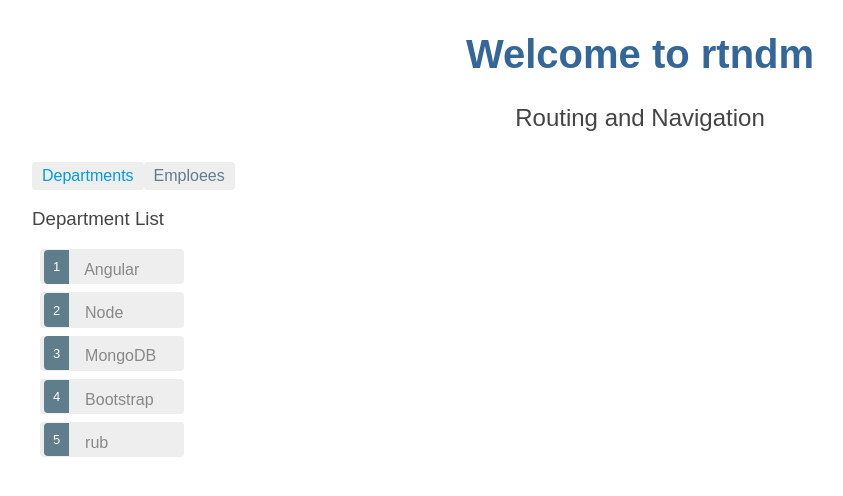
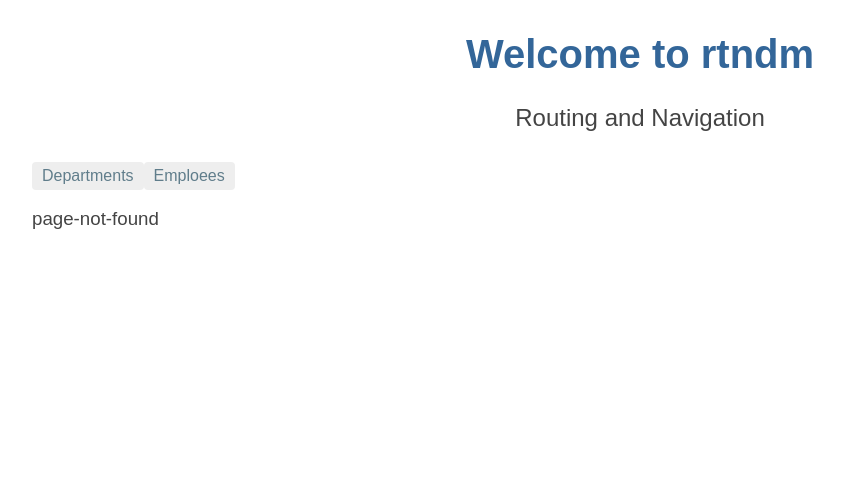
Before and after one commit to vishalrindhe/routing-demo, an Angular app: page /departments in a window 1280 px wide. Shown: the top 496 px of the page, without its empty margins (0-843 px from the left). Built offline with nearby package versions, Linux system fonts and the light colour scheme.

Commit message:
relative routing 28: chang URL dept to dept-list

```diff
--- a/src/app/app.component.html
+++ b/src/app/app.component.html
@@ -3,7 +3,7 @@
 <h2>Routing and Navigation </h2>
 </div>
 <nav>
-    <a routerLink="/departments" routerLinkActive="active">Departments </a>
+    <a routerLink="/department-list" routerLinkActive="active">Departments </a>
     <a routerLink="/employees" routerLinkActive="active" >Emploees </a>
 
 </nav>
--- a/src/app/dept-detail/dept-detail.component.ts
+++ b/src/app/dept-detail/dept-detail.component.ts
@@ -18,7 +18,7 @@ import { ActivatedRoute, Router, ParamMap } from '@angular/router';
 })
 export class DeptDetailComponent implements OnInit {
 
-  public deptId;
+  public deptId: number;
 
   constructor(private route: ActivatedRoute, private router: Router ) { }
 
@@ -35,18 +35,19 @@ export class DeptDetailComponent implements OnInit {
 
   goPrevious(){
     let previousId = this.deptId - 1;
-    this.router.navigate(['/departments', previousId ]);
+    this.router.navigate(['/department-list', previousId ]);
   }
 
 
   goNext(){
     let nextId = this.deptId + 1;
-    this.router.navigate(['/departments', nextId ]);
+    this.router.navigate(['/department-list', nextId ]);
   }
 
   gotoDept(){
     let selectedId = this.deptId ? this.deptId : null;
-     this.router.navigate(['/departments', {id:selectedId, test: "TestValue"} ]);
+    //  this.router.navigate(['/departments', {id:selectedId, test: "TestValue"} ]);
+    this.router.navigate(['../', {id: selectedId}], {relativeTo: this.route});
   }
 
 }
--- a/src/app/deptlist/deptlist.component.ts
+++ b/src/app/deptlist/deptlist.component.ts
@@ -1,5 +1,6 @@
 import { Component, OnInit } from '@angular/core';
-import { ActivatedRoute,Router, ParamMap } from '@angular/router';
+import { ActivatedRoute, Router, ParamMap } from '@angular/router';
+
 
 @Component({
   selector: 'app-deptlist',
@@ -41,13 +42,12 @@ export class DeptlistComponent implements OnInit {
         }
 
   onSelect(department){
-    this.router.navigate(['/departments', department.id ]);
+    this.router.navigate(['/department-list', department.id ]);
+    // this.router.navigate([department.id],{relativeTo: this.route});
   }
 
-  isSelected(dept){
-    return dept.id === this.selectedId;
-
-
+  isSelected(department){
+    return department.id === this.selectedId;
   }
 
 }
```
Also changed, not shown: src/app/app-routing.module.ts (+4 -3 lines).
